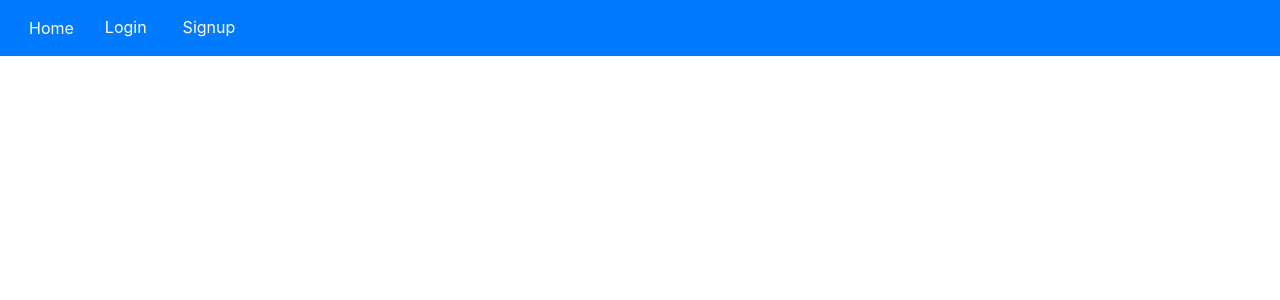
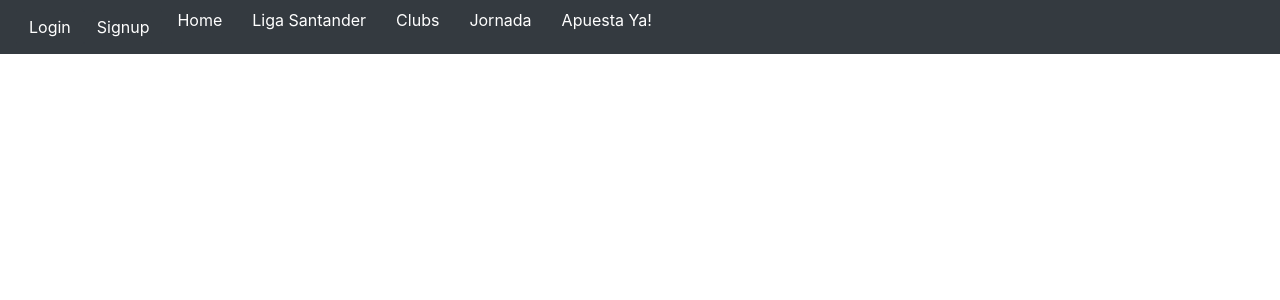
Before and after one commit to bet-un/Bet-Un, a React (Create React App) app in the folder client/: page /Perfil in a window 1280 px wide. Shown: the top 300 px of the page. Built offline with nearby package versions, Linux system fonts and the light colour scheme; no server answers.

Commit message:
ramaalex

```diff
--- a/client/src/App.css
+++ b/client/src/App.css
@@ -16,8 +16,8 @@ nav ul,li{
 }
 
 .marg-lat{
-  margin-left: 5px;
-  margin-right: 5px
+  margin-left: 15px;
+  margin-right: 15px
 }
 
 .marg{
@@ -47,6 +47,69 @@ nav ul,li{
   flex: 23%
 }
 
+/* NavBar Links */
+
+.links-nav{
+  color: white;
+}
+
+nav a:visited{
+  text-decoration: none;
+  color: white;
+}
+
+nav a:hover{
+ text-decoration: none;
+ color: grey
+}
+
+/* Menu Links */
+
+/* .links-menu{
+  color: black;
+}
+
+.links-menu-box{
+  border: 1px solid black;
+  width: 10%;
+  font-size: .8em;
+  background-color: white;
+  height: 100vh;
+  position: fixed;
+  left: 0px;
+  top: 10.4%;
+  z-index: 100;
+
+}
+
+.menu-in{
+    transform: translateX(0);
+}
+
+.menu-out{
+  transform: translateX(-100%);
+  transition: linear .5s;
+}
+
+.links-menu-box a:hover{
+  text-decoration: none;
+  color: grey
+
+} */
+
+/* Club Links */
+
+td a{
+  color: black
+}
+
+td a:visited{
+  text-decoration: none
+}
+
+td a:hover{
+  text-decoration: none;
+}
 
 /* .linkBtn{
   margin-left: 60px;
--- a/client/src/App.js
+++ b/client/src/App.js
@@ -9,13 +9,17 @@ import Jornada from './components/Jornada'
 import LeagueList from './components/League-list'
 import ClubList from './components/Club-list'
 import NavBar from './components/Nav'
+import Perfil from './components/Perfil'
 import Video from './components/video'
 
 class App extends Component {
 
   constructor() {
     super()
-    this.state = { loggedInUser: null }
+    this.state = {
+      loggedInUser: null,
+      showMenu: false
+    }
     this.authServices = new AuthServices()
   }
 
@@ -32,6 +36,11 @@ class App extends Component {
     }
   }
 
+  handleMenu = () => {
+    const menuState = !this.state.showMenu
+    this.setState({ showMenu: menuState })
+  }
+
   render() {
 
     this.fetchUser()
@@ -41,12 +50,13 @@ class App extends Component {
         <div className="back" >
           <NavBar setUser={this.setTheUser} userInSession={this.state.loggedInUser} />
           {/* <Video /> */}
+
           <Switch>
             <Route path="/LigaSantander" exact component={LeagueList} />
             <Route path="/Clubs" exact component={ClubList} />
             <Route path="/Jornada" exact component={Jornada} />
             <Route path="/Apuesta" exact component={Apuesta} />
-
+            <Route path="/Perfil" exact component={Perfil} />
           </Switch>
         </div>
       );
--- a/client/src/components/Club-list.js
+++ b/client/src/components/Club-list.js
@@ -84,6 +84,4 @@ class ClubList extends Component {
         )
     }
 }
-
-{/* <div key={idx} className="col-md-12"><div className="marg border"><p>{club.team_name}</p><img className="img-marg" src={club.team_badge} alt={club.team_name}></img></div></div> */ }
 export default ClubList
--- a/client/src/components/League-card.js
+++ b/client/src/components/League-card.js
@@ -9,7 +9,7 @@ const LeagueCard = ({ overall_league_PTS, overall_league_GA, overall_league_GF,
 
         <tr>
             <th>{overall_league_position}</th>
-            <td><Link to={`/Clubs`}>{team_name}</Link></td>
+            <td><Link className="club-links" to={`/Clubs`}>{team_name}</Link></td>
             <td>{overall_league_payed}</td>
             <td>{overall_league_L}</td>
             <td>{overall_league_W}</td>
--- a/client/src/components/Nav.js
+++ b/client/src/components/Nav.js
@@ -1,10 +1,9 @@
 import React, { Component } from 'react'
-import { Link } from 'react-router-dom'
 import AuthServices from '../services/auth.services'
 import Signup from '../components/auth/Signup'
 import Login from '../components/auth/Login'
-
-import { Modal, Button } from 'react-bootstrap'
+import { Link } from 'react-router-dom'
+import { Modal, Button, Navbar, Nav } from 'react-bootstrap'
 import '../App.css';
 
 
@@ -49,28 +48,43 @@ class NavBar extends Component {
             return (
 
 
-                <nav className="navbar navbar-expand-lg navbar-dark bg-primary">
-                    <div className="collapse navbar-collapse" id="navbarNav">
-                        <ul className="navbar-nav">
-                            <li className="nav-item"><span className="navbar-brand mb-0 h4">Hola de nuevo, {userName} |</span></li>
-                            <li className="nav-item active">
-                                <Link className="navbar-brand mb-0 h1" to="/">Home</Link>
-                            </li>
-                            <li className="nav-item">
-                                <Link to={`/LigaSantander`} className="navbar-brand mb-0 h1">Liga Santander</Link>
-                                <Link to={`/Clubs`} className="navbar-brand mb-0 h1">Clubs</Link>
-                                <Link to={`/Jornada`} className="navbar-brand mb-0 h1">Jornada</Link>
-                                <Link to={`/Apuesta`} className="navbar-brand mb-1 h1"><h6 className="apuestaya">Apuesta Ya!</h6></Link>
+                // <nav className="navbar navbar-expand-lg navbar-dark bg-primary">
+                //     <div className="collapse navbar-collapse" id="navbarNav">
+                //         <ul className="navbar-nav">
+                //             <li className="nav-item"><span className="navbar-brand mb-0 h4">Hola de nuevo, {userName} |</span></li>
+                //             <li className="nav-item active">
+                //                 <Link className="navbar-brand mb-0 h1" to="/">Home</Link>
+                //             </li>
+                //             <li className="nav-item">
+                //                 <Link to={`/LigaSantander`} className="navbar-brand mb-0 h1">Liga Santander</Link>
+                //                 <Link to={`/Clubs`} className="navbar-brand mb-0 h1">Clubs</Link>
+                //                 <Link to={`/Jornada`} className="navbar-brand mb-0 h1">Jornada</Link>
+                //                 <Link to={`/Apuesta`} className="navbar-brand mb-1 h1"><h6 className="apuestaya">Apuesta Ya!</h6></Link>
 
-                            </li>
+                //             </li>
 
-                            <li className="nav-item justify-content-right" onClick={this.logout}><span className="nav-link pointer" >Cerrar sesión</span></li>
+                //             <li className="nav-item justify-content-right" onClick={this.logout}><span className="nav-link pointer" >Cerrar sesión</span></li>
 
 
-                        </ul>
-                    </div>
-                </nav>
+                //         </ul>
+                //     </div>
+                // </nav>
 
+                <Navbar collapseOnSelect expand="lg" bg="dark" variant="dark">
+                    <Navbar.Brand>Hola de nuevo, {userName}</Navbar.Brand>
+                    <Navbar.Toggle aria-controls="responsive-navbar-nav" />
+                    <Navbar.Collapse id="responsive-navbar-nav">
+                        <Nav className="mr-auto">
+                            <Link className="links-nav marg-lat" to={`/Perfil`}>Mi perfil</Link>
+                            <Link className="links-nav marg-lat" to={`/`}>Home</Link>
+                            <Link className="links-nav marg-lat" to={`/LigaSantander`}>Liga Santander</Link>
+                            <Link className="links-nav marg-lat" to={`/Clubs`}>Clubs</Link>
+                            <Link className="links-nav marg-lat" to={`/Jornada`}>Jornada</Link>
+                            <Link className="links-nav marg-lat" to={`/Apuesta`}>Apuesta Ya!</Link>
+                            <Link className="links-nav marg-lat" to={'/'} onClick={this.logout}>Cerrar sesión</Link>
+                        </Nav>
+                    </Navbar.Collapse>
+                </Navbar>
 
             )
         } else {
@@ -78,7 +92,7 @@ class NavBar extends Component {
             return (
 
                 <>
-                    <nav className="navbar navbar-expand-lg navbar-dark bg-primary">
+                    {/* <nav className="navbar navbar-expand-lg navbar-dark bg-primary">
                         <div className="collapse navbar-collapse" id="navbarNav">
                             <ul className="navbar-nav">
                                 <li className="nav-item active marg-lat">
@@ -93,7 +107,22 @@ class NavBar extends Component {
                                 </li>
                             </ul>
                         </div>
-                    </nav>
+                    </nav> */}
+
+                    <Navbar collapseOnSelect expand="lg" bg="dark" variant="dark">
+                        <Navbar.Toggle aria-controls="responsive-navbar-nav" />
+                        <Navbar.Collapse id="responsive-navbar-nav">
+                            <Nav className="mr-auto">
+                                <Button variant="dark" onClick={this.handleModalLogin}>Login</Button>
+                                <Button variant="dark" onClick={this.handleModalSignup}>Signup</Button>
+                                <Link className="links-nav marg-lat" to={`/`}>Home</Link>
+                                <Link className="links-nav marg-lat" to={`/LigaSantander`}>Liga Santander</Link>
+                                <Link className="links-nav marg-lat" to={`/Clubs`}>Clubs</Link>
+                                <Link className="links-nav marg-lat" to={`/Jornada`}>Jornada</Link>
+                                <Link className="links-nav marg-lat" to={`/Apuesta`}>Apuesta Ya!</Link>
+                            </Nav>
+                        </Navbar.Collapse>
+                    </Navbar>
 
                     <Modal show={this.state.showModalSignup} onHide={this.handleModalSignup}>
                         <Modal.Header closeButton>
--- /dev/null
+++ b/client/src/components/Perfil.js
@@ -0,0 +1,20 @@
+import React, { Component } from 'react'
+
+class Perfil extends Component {
+
+    constructor() {
+        super()
+
+    }
+
+
+    render() {
+
+        return (
+            <>
+                <h2>Sala privada</h2>
+            </>
+        )
+    }
+}
+export default Perfil
```
